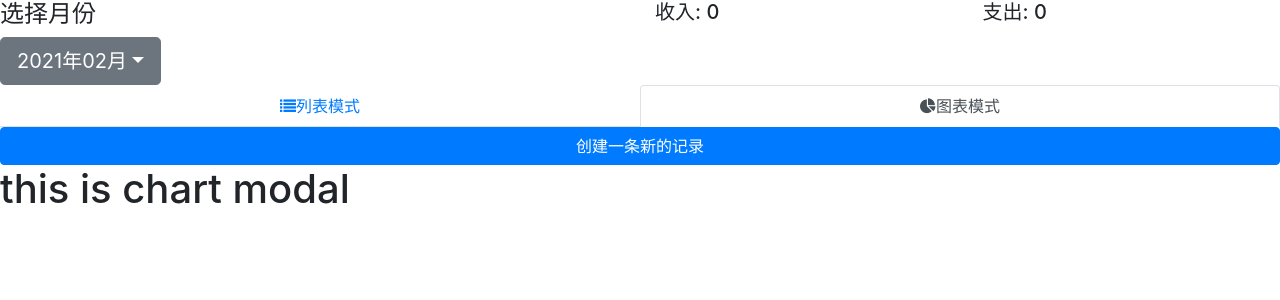
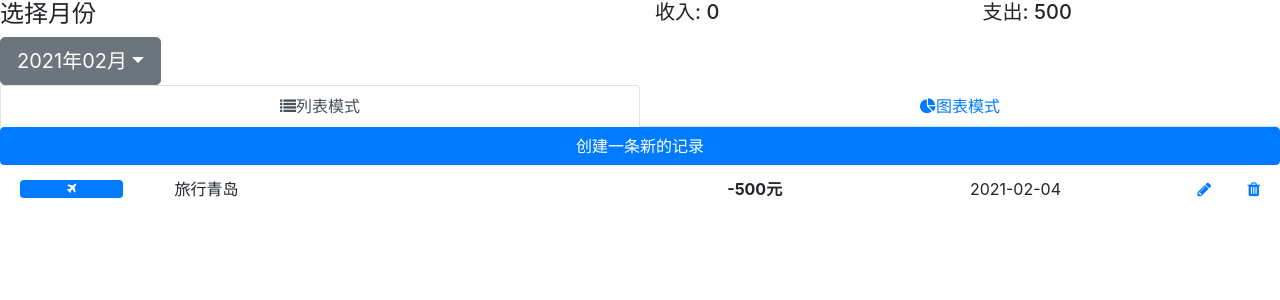
Before and after one commit to AruSeito/OnlineMoneyBook, a React (Create React App) app: page / in a window 1280 px wide. Shown: the top 300 px of the page. Built offline with nearby package versions, Linux system fonts and the light colour scheme.

Commit message:
test: ✅ 添加Home页面测试用例

```diff
--- a/src/containers/Home.tsx
+++ b/src/containers/Home.tsx
@@ -11,7 +11,7 @@ const itemList: Array<IItem> = [
     id: "1",
     title: "旅行青岛",
     price: 500,
-    date: "2020-03-04",
+    date: "2021-02-04",
     category: {
       id: "1",
       name: "旅行",
@@ -23,7 +23,7 @@ const itemList: Array<IItem> = [
     id: "2",
     title: "旅行青岛2",
     price: 100,
-    date: "2020-03-05",
+    date: "2021-03-05",
     category: {
       id: "1",
       name: "旅行",
@@ -35,7 +35,7 @@ const itemList: Array<IItem> = [
     id: "3",
     title: "银行利息",
     price: 100,
-    date: "2020-03-05",
+    date: "2021-03-05",
     category: {
       id: "2",
       name: "理财",
@@ -55,7 +55,7 @@ class Home extends React.Component<any, IState> {
     super(props);
     this.state = {
       itemList,
-      viewModal: "chart",
+      viewModal: "list",
       currentDate: parseToYearAndMonth(),
     };
   }
@@ -75,7 +75,7 @@ class Home extends React.Component<any, IState> {
       id: "4",
       title: "新建的数据",
       price: 100,
-      date: "2020-03-23",
+      date: "2021-02-23",
       category: {
         id: "2",
         name: "理财",
@@ -114,7 +114,6 @@ class Home extends React.Component<any, IState> {
     let totalIncome = 0,
       totalOutcome = 0;
     const itemListTmp = itemList.filter((item) => {
-      console.log(`${currentDate.year}-${FormatMonth(currentDate.month)}`);
       return item.date.includes(
         `${currentDate.year}-${FormatMonth(currentDate.month)}`
       );
@@ -147,7 +146,9 @@ class Home extends React.Component<any, IState> {
             handleDelItem={this.delItem}
           />
         )}
-        {viewModal === "chart" && <h1>this is chart modal</h1>}
+        {viewModal === "chart" && (
+          <h1 className="chart-title">this is chart modal</h1>
+        )}
       </div>
     );
   }
```
Also changed, not shown: 1 other file (tests, documents, lock files or other folders).
